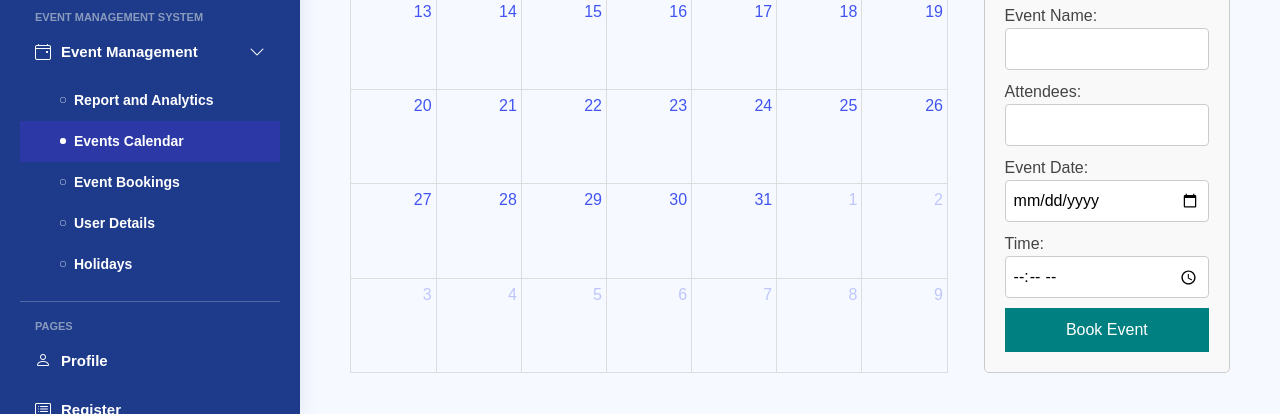
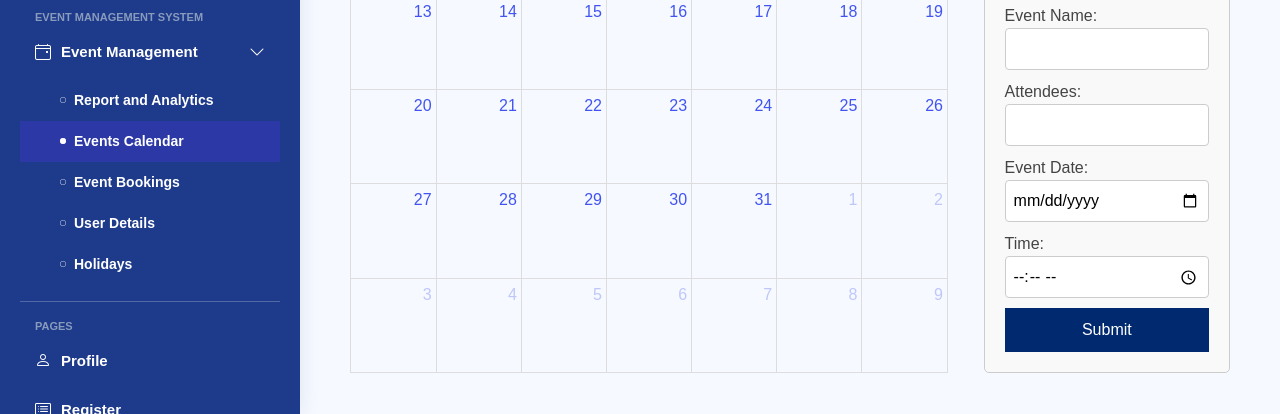
Before and after one commit to devpattt/BCP-EventManagement, a PHP site: page /calendar.php in a window 1280 px wide. Shown: the part 386-800 px from the top of the page. Run offline with PHP 8.4, Linux system fonts and the light colour scheme; data that the repository does not hold is empty; some libraries are stand-ins or nearby versions.

Commit message:
btn change color

```diff
--- a/calendar.php
+++ b/calendar.php
@@ -23,7 +23,7 @@
 </head>
 
 <style>
- body {
+  body {
             font-family: Arial, sans-serif;
         }
         .container {
@@ -51,7 +51,7 @@
         .book-event-form button {
             width: 100%;
             padding: 10px;
-            background-color: teal;
+            background-color:  #012970;
             color: white;
             border: none;
             cursor: pointer;
@@ -59,6 +59,7 @@
         .book-event-form button:hover {
             background-color: darkcyan;
         }
+
 </style>
 <body>
   <header id="header" class="header fixed-top d-flex align-items-center">
@@ -270,7 +271,7 @@
               <label for="time">Time:</label>
               <input type="time" id="time" name="time" required><br>
 
-              <button type="button" id="bookEventBtn" data-bs-toggle="modal" data-bs-target="#confirmationModal">Book Event</button>
+              <button type="button" id="bookEventBtn" data-bs-toggle="modal" data-bs-target="#confirmationModal">Submit</button>
             </form>
           </div>
 
```
